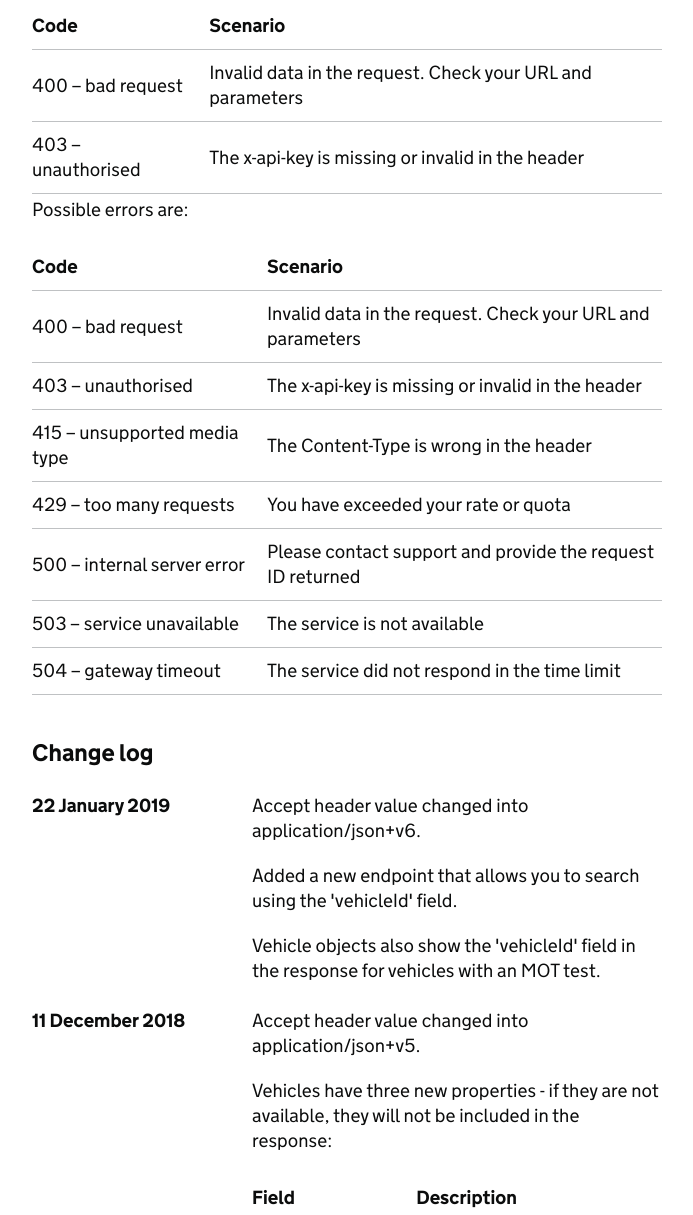
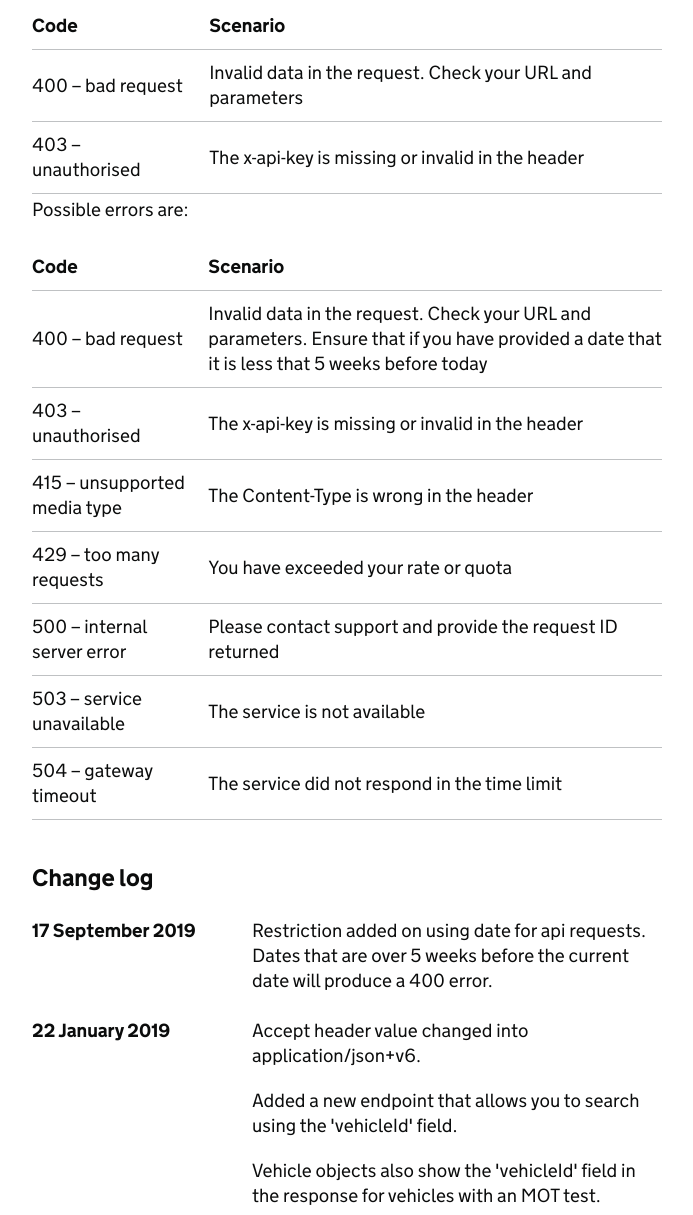
Before and after one commit to dvsa/mot-history-api-documentation, a plain HTML site: page docs/index.html in a window 1280 px wide. Shown: the part 6463-7678 px from the top of the page, without its empty margins (128-821 px from the left). Drawn offline with Linux system fonts and the light colour scheme.

Commit message:
BL 10216: Added information regarding the new date restriction

```diff
--- a/docs/index.html
+++ b/docs/index.html
@@ -377,7 +377,7 @@
                 <tbody>
                 <tr>
                     <td>400 – bad request</td>
-                    <td>Invalid data in the request. Check your URL and parameters</td>
+                    <td>Invalid data in the request. Check your URL and parameters. Ensure that if you have provided a date that it is less that 5 weeks before today</td>
                 </tr>
                 <tr>
                     <td>403 – unauthorised</td>
@@ -407,6 +407,18 @@
             </table>
 
             <h2 class="heading-medium">Change log</h2>
+
+            <div class="grid-row">
+                <div class="column-one-third">
+                    <p><strong>17 September 2019</strong></p>
+                </div>
+                <div class="column-two-thirds">
+                    <p>
+                        Restriction added on using date for api requests. Dates that are over 5 weeks before the current date will produce a 400 error.
+                    </p>
+                </div>
+
+            </div>
 
             <div class="grid-row">
                 <div class="column-one-third">
```
